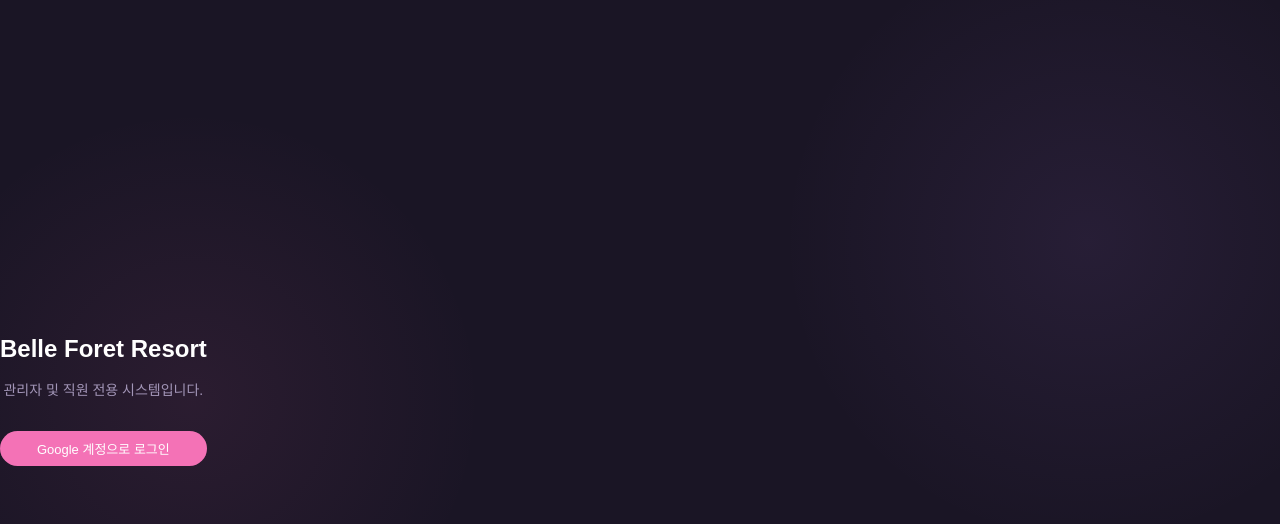
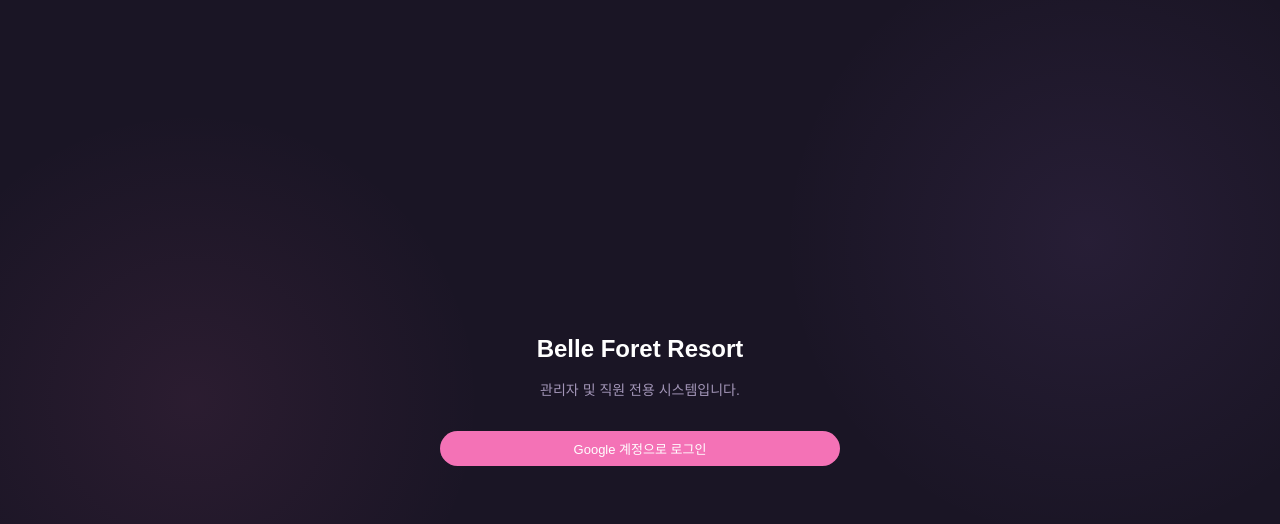
Before and after one commit to tjkim448532/RoomAssign, a React (Vite) app: page /login in a window 1280 px wide. Shown: the top 524 px of the page. Built offline with nearby package versions, Linux system fonts and the light colour scheme; no server answers; a web font is replaced by a local one.

Commit message:
fix(ui): add layout constraints to allow scrolling in main content area

```diff
--- a/src/index.css
+++ b/src/index.css
@@ -510,3 +510,21 @@ h1, h2, h3, .heading-text {
   font-weight: 600;
   border-left: 4px solid var(--primary-color);
 }
+
+/* Layout Wrappers */
+.container {
+  display: flex;
+  flex: 1;
+  width: 100%;
+  height: 100%;
+  overflow: hidden;
+}
+
+.main-content {
+  flex: 1;
+  display: flex;
+  flex-direction: column;
+  height: 100%;
+  overflow: hidden;
+  position: relative;
+}
```
